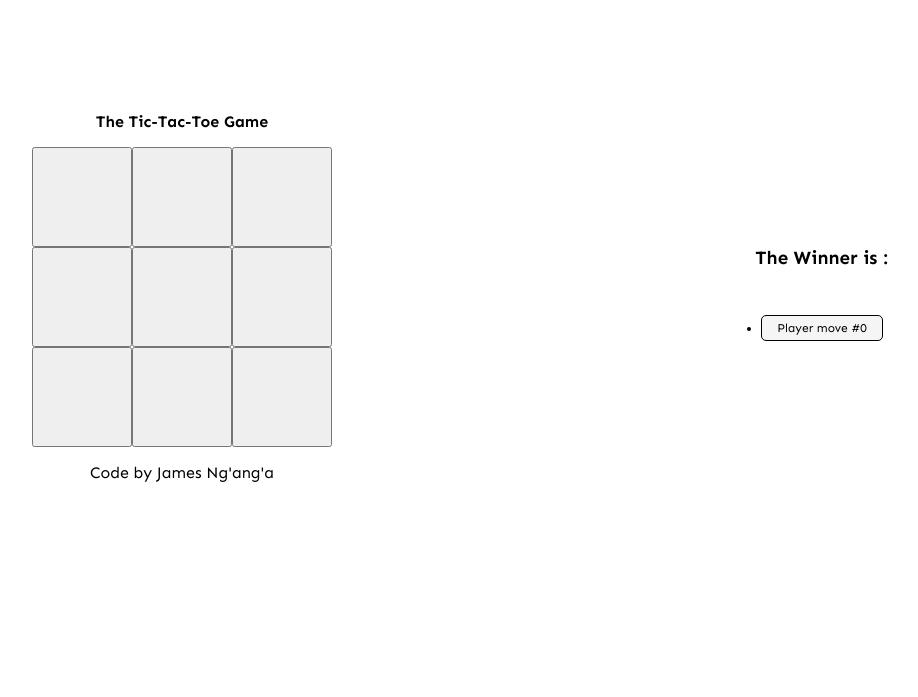
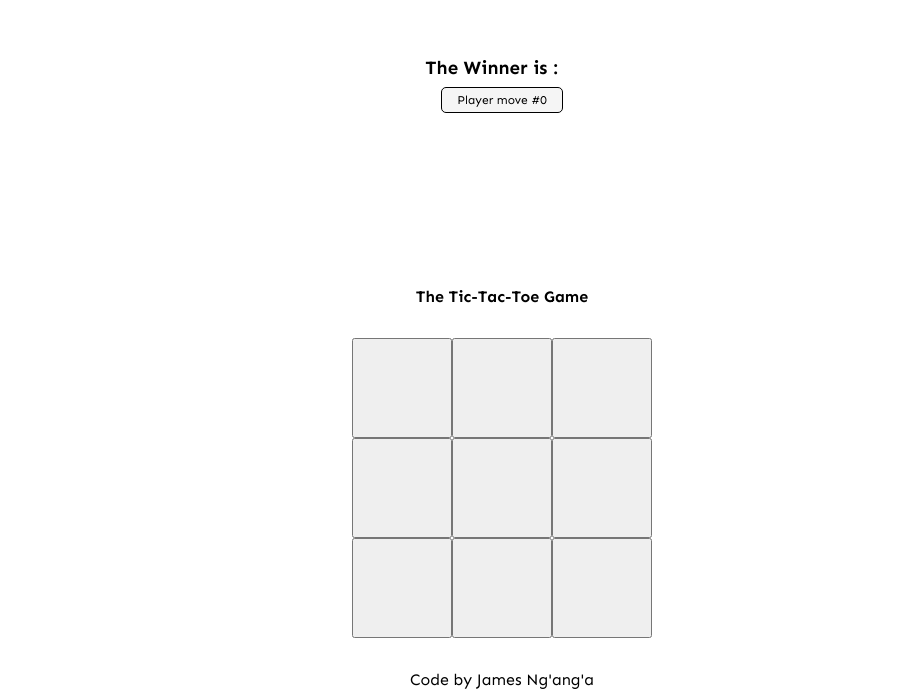
Before and after one commit to devjamesnjoroge/TIC-TAC-TOE, a React (Create React App) app: page / in a window 1280 px wide. Shown: the part 103-800 px from the top of the page, without its empty margins (138-1056 px from the left). Built offline with nearby package versions, Linux system fonts and the light colour scheme.

Commit message:
fix layout

```diff
--- a/src/game/Game.jsx
+++ b/src/game/Game.jsx
@@ -86,10 +86,12 @@ function Game(){
       <span>Code by James Ng'ang'a</span>
       </div>
       <div className="row">
+        <div className="title">
         <h3>The Winner is : </h3>
-        <br />
-        <strong >{calculateWinner(squares)}</strong >
-        <br />
+
+        <strong style={{color: 'red'}}>{calculateWinner(squares)}</strong >
+
+        </div>
         <div>{onPlay()}</div>
       </div>
     </div>
--- a/src/index.css
+++ b/src/index.css
@@ -11,7 +11,7 @@
   width: 100%;
   display: flex;
   height: 100vh;
-  flex-direction: row;
+  flex-direction: column-reverse;
 }
 
 .row{
@@ -21,14 +21,14 @@
   justify-content: center;
   height: 100vh;
   flex-direction: column;
-  padding: 1.5rem 0;
+  padding: .5em 0;
 }
 
 .board{
   height: 300px;
   width: 300px;
   border-radius: 10px;
-  margin: 1rem 0;
+  margin: 2rem 0;
 }
 
 .board-row{
@@ -44,20 +44,38 @@ button{
   width: 100px;
 }
 
+ul{
+  display: grid;
+  grid-template-columns: auto auto auto auto;
+  list-style: none;
+}
+
 .pills{
   border: 1px solid black;
   background-color: whitesmoke;
   border-radius: 5px;
   padding: 5px 15px;
-  margin: .5rem 0;
+  margin: .5rem 1rem;
   font-size: 12px;
   cursor: pointer;
+}
+
+.title{
+  display: flex;
+  align-items: center;
+  justify-content: space-between;
+}
+
+.title h3{
+  margin-right: 20px;
 }
 
 @media screen and (max-width: 700px) {
   .container{
     display: flex;
-    flex-direction: column;
-    height: max-content;
+  }
+
+  ul{
+    grid-template-columns: auto auto;
   }
 }
```
